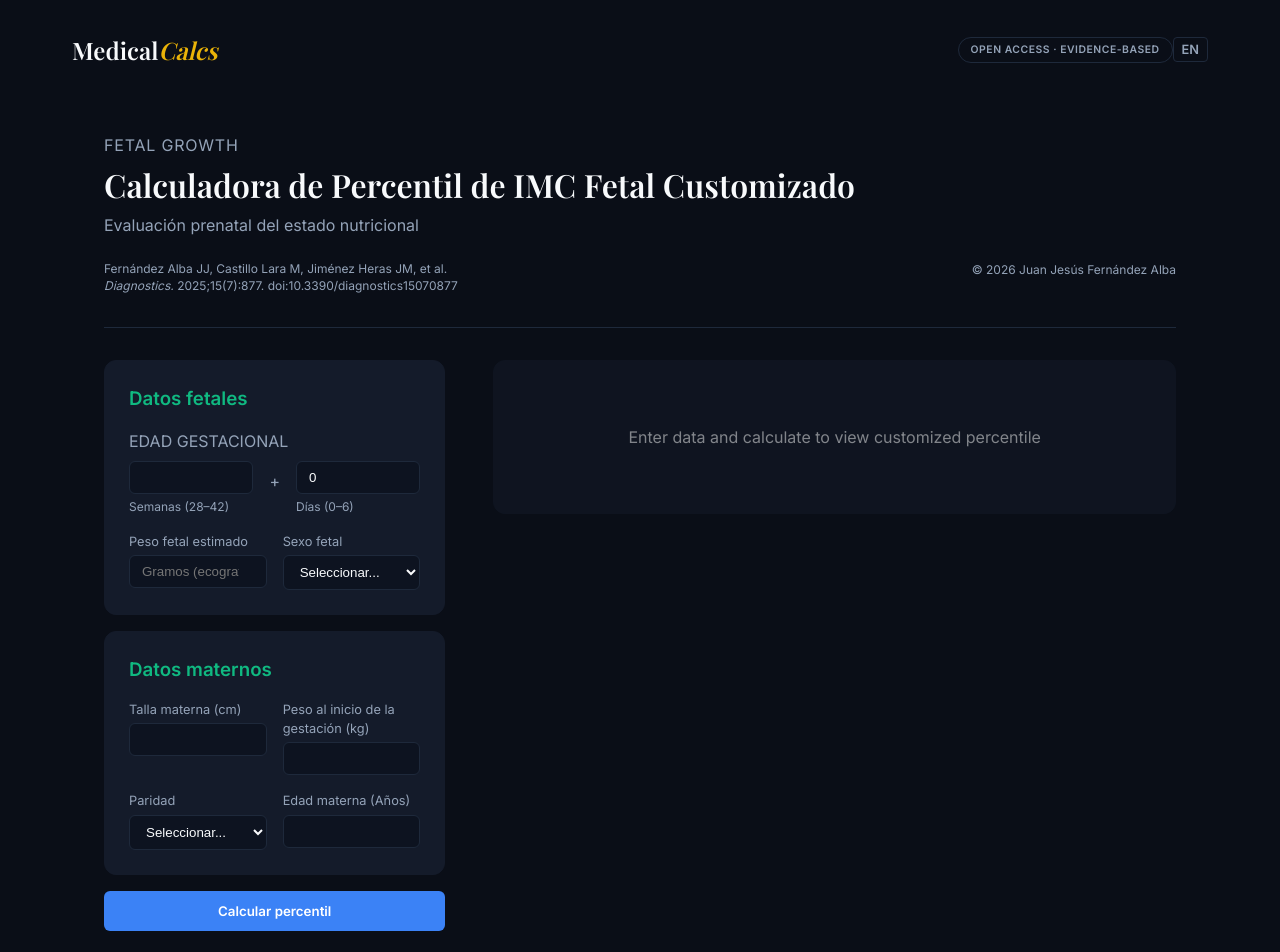
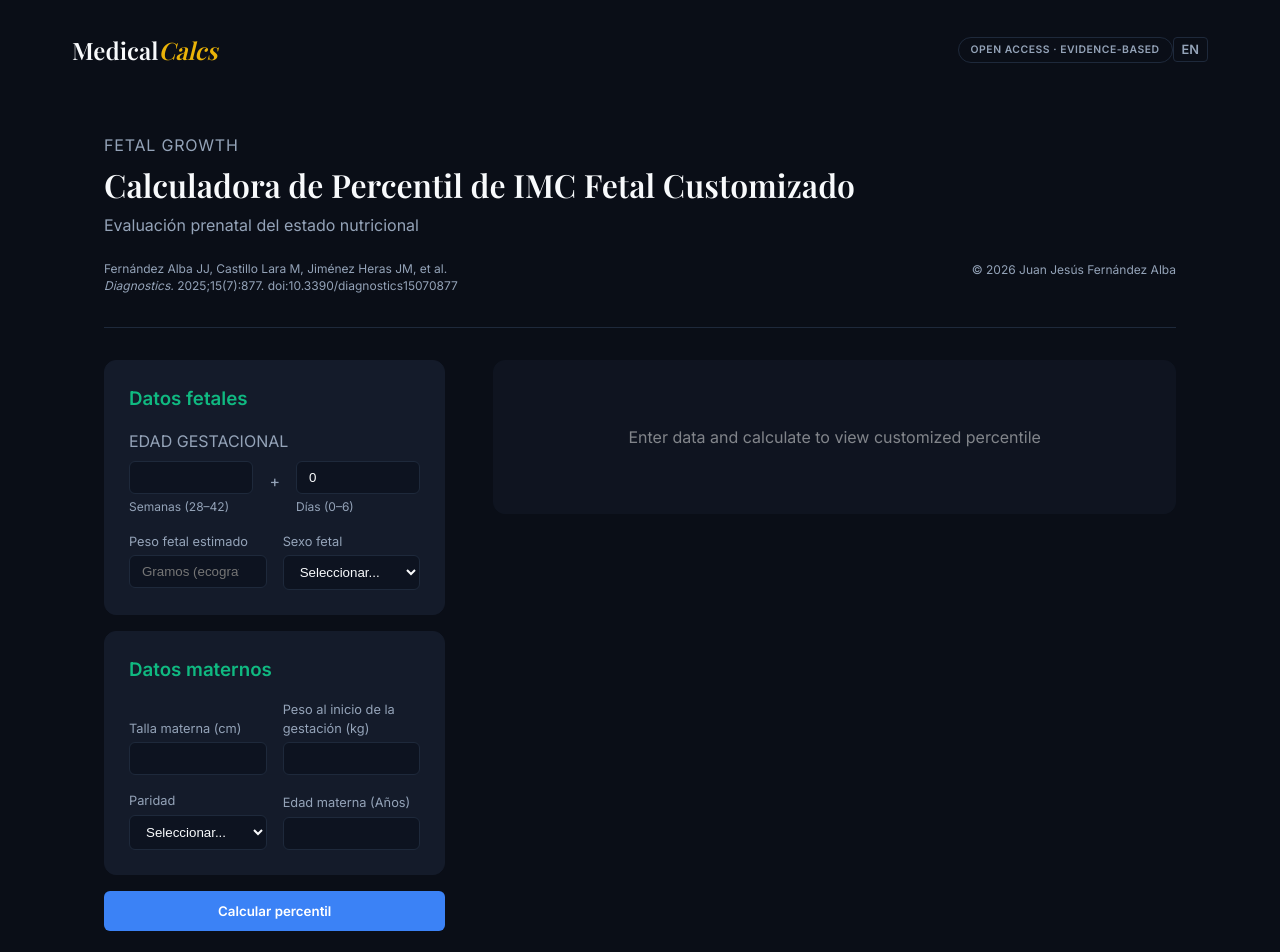
Before and after one commit to ginejuan/MedicalCalcs, a React (Vite) app: page /fetal-bmi in a window 1280 px wide. Shown: the top 952 px of the page. Built offline with nearby package versions, Linux system fonts and the light colour scheme; a web font is replaced by a local one.

Commit message:
style: align inputs to bottom in Maternal Data grid

```diff
--- a/src/pages/FetalBmiCalculator.tsx
+++ b/src/pages/FetalBmiCalculator.tsx
@@ -155,15 +155,15 @@ export const FetalBmiCalculator: React.FC = () => {
             <Typography variant="h3" className="text-green" style={{ marginBottom: 'var(--space-md)' }}>{t('h_maternal')}</Typography>
 
             <div style={{ display: 'grid', gridTemplateColumns: '1fr 1fr', gap: 'var(--space-md)' }}>
-              <div>
+              <div style={{ display: 'flex', flexDirection: 'column', justifyContent: 'flex-end' }}>
                 <label style={{ display: 'block', fontSize: '0.8rem', color: 'var(--color-text-secondary)', marginBottom: '4px' }}>{t('lbl_height')} (cm)</label>
                 <input type="number" value={tallaM} onChange={e => setTallaM(e.target.value === '' ? '' : Number(e.target.value))} style={inputStyle} />
               </div>
-              <div>
+              <div style={{ display: 'flex', flexDirection: 'column', justifyContent: 'flex-end' }}>
                 <label style={{ display: 'block', fontSize: '0.8rem', color: 'var(--color-text-secondary)', marginBottom: '4px' }}>{t('lbl_weight_mat')} (kg)</label>
                 <input type="number" step="0.1" value={pesoPreg} onChange={e => setPesoPreg(e.target.value === '' ? '' : Number(e.target.value))} style={inputStyle} />
               </div>
-              <div>
+              <div style={{ display: 'flex', flexDirection: 'column', justifyContent: 'flex-end' }}>
                 <label style={{ display: 'block', fontSize: '0.8rem', color: 'var(--color-text-secondary)', marginBottom: '4px' }}>{t('lbl_parity')}</label>
                 <select value={paridad} onChange={e => setParidad(e.target.value === '' ? '' : Number(e.target.value))} style={inputStyle}>
                   <option value="" disabled>{t('opt_select')}</option>
@@ -171,7 +171,7 @@ export const FetalBmiCalculator: React.FC = () => {
                   <option value="1">{t('opt_multi')}</option>
                 </select>
               </div>
-              <div>
+              <div style={{ display: 'flex', flexDirection: 'column', justifyContent: 'flex-end' }}>
                 <label style={{ display: 'block', fontSize: '0.8rem', color: 'var(--color-text-secondary)', marginBottom: '4px' }}>{t('lbl_age')} ({t('unit_age')})</label>
                 <input type="number" value={edad} onChange={e => setEdad(e.target.value === '' ? '' : Number(e.target.value))} style={inputStyle} />
               </div>
--- a/src/pages/FetalWeightCalculator.tsx
+++ b/src/pages/FetalWeightCalculator.tsx
@@ -154,15 +154,15 @@ export const FetalWeightCalculator: React.FC = () => {
             <Typography variant="h3" className="text-green" style={{ marginBottom: 'var(--space-md)' }}>{t('h_maternal')}</Typography>
 
             <div style={{ display: 'grid', gridTemplateColumns: '1fr 1fr', gap: 'var(--space-md)' }}>
-              <div>
+              <div style={{ display: 'flex', flexDirection: 'column', justifyContent: 'flex-end' }}>
                 <label style={{ display: 'block', fontSize: '0.8rem', color: 'var(--color-text-secondary)', marginBottom: '4px' }}>{t('lbl_height')} (cm)</label>
                 <input type="number" value={tallaM} onChange={e => setTallaM(e.target.value === '' ? '' : Number(e.target.value))} style={inputStyle} />
               </div>
-              <div>
+              <div style={{ display: 'flex', flexDirection: 'column', justifyContent: 'flex-end' }}>
                 <label style={{ display: 'block', fontSize: '0.8rem', color: 'var(--color-text-secondary)', marginBottom: '4px' }}>{t('lbl_weight_mat')} (kg)</label>
                 <input type="number" step="0.1" value={pesoPreg} onChange={e => setPesoPreg(e.target.value === '' ? '' : Number(e.target.value))} style={inputStyle} />
               </div>
-              <div>
+              <div style={{ display: 'flex', flexDirection: 'column', justifyContent: 'flex-end' }}>
                 <label style={{ display: 'block', fontSize: '0.8rem', color: 'var(--color-text-secondary)', marginBottom: '4px' }}>{t('lbl_parity')}</label>
                 <select value={paridad} onChange={e => setParidad(e.target.value === '' ? '' : Number(e.target.value))} style={inputStyle}>
                   <option value="" disabled>{t('opt_select')}</option>
@@ -170,7 +170,7 @@ export const FetalWeightCalculator: React.FC = () => {
                   <option value="1">{t('opt_multi')}</option>
                 </select>
               </div>
-              <div>
+              <div style={{ display: 'flex', flexDirection: 'column', justifyContent: 'flex-end' }}>
                 <label style={{ display: 'block', fontSize: '0.8rem', color: 'var(--color-text-secondary)', marginBottom: '4px' }}>{t('lbl_age')} ({t('unit_age')})</label>
                 <input type="number" value={edad} onChange={e => setEdad(e.target.value === '' ? '' : Number(e.target.value))} style={inputStyle} />
               </div>
```
